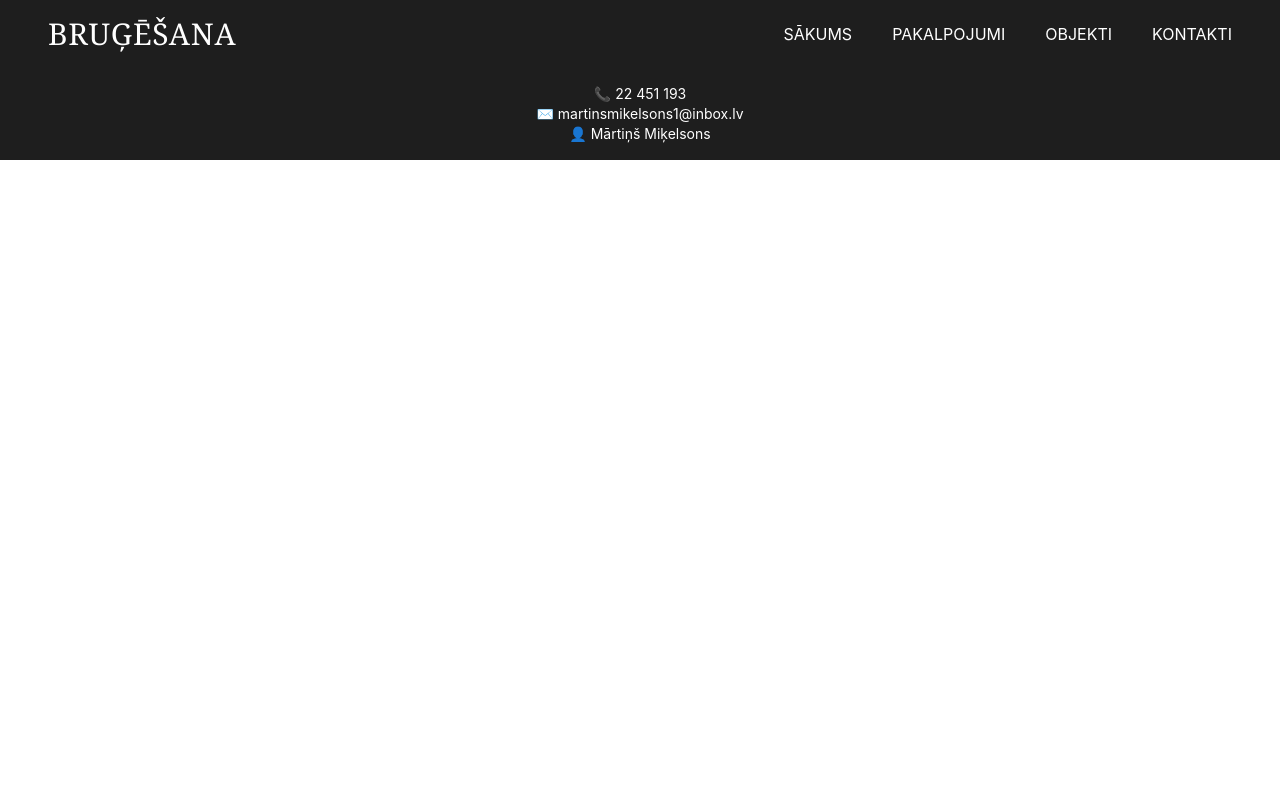
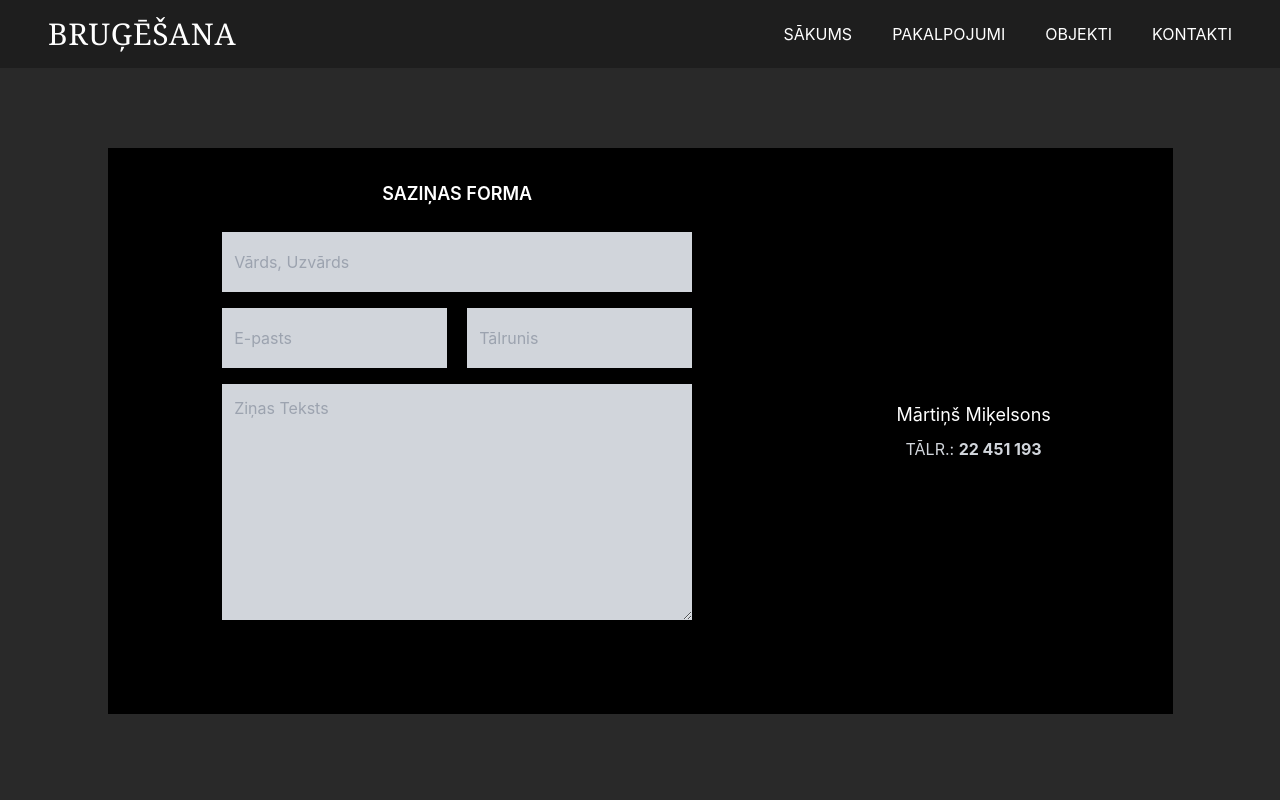
Before and after one commit to HighRollerLV/brugis, a React (Create React App) app: page /kontakti in a window 1280 px wide. Shown: the top 800 px of the page. Built offline with nearby package versions, Linux system fonts and the light colour scheme.

Commit message:
kontakti, pakalpojumi

```diff
--- a/src/App.js
+++ b/src/App.js
@@ -5,7 +5,9 @@ import Header from "./views/components/header";
 import Footer from "./views/components/footer";
 import HomePage from "./views/homepage";
 import Projekti from "./views/projects"; // Make sure this matches your file structure
-import ProjectDetails from "./views/etc/projectsDetails"; // New component for individual project page
+import ProjectDetails from "./views/etc/projectsDetails";
+import Pakalpojumi from "./views/pakalpojumi";
+import Kontakti from "./views/kontakti"; // New component for individual project page
 
 function App() {
     return (
@@ -15,7 +17,9 @@ function App() {
                 <Suspense fallback={<div>Loading...</div>}>
                     <Routes>
                         <Route path="/" element={<HomePage />} />
+                        <Route path="/pakalpojumi" element={<Pakalpojumi />} />
                         <Route path="/projekti" element={<Projekti />} />
+                        <Route path="/kontakti" element={<Kontakti />} />
                         {/* Route for individual project details */}
                         <Route path="/projekti/:id" element={<ProjectDetails />} />
                     </Routes>
--- a/src/views/components/header.js
+++ b/src/views/components/header.js
@@ -7,7 +7,7 @@ const Header = () => {
             <header className="text-white py-4 max-w-screen-xl mx-auto px-4">
                 <div className="container mx-auto flex justify-between items-center px-4 md:px-8">
                     {/* Logo */}
-                    <h1 className="text-2xl md:text-3xl font-serif tracking-wide">BRUĢĒŠANA</h1>
+                    <a href="http://localhost:3000/"><h1 className="text-2xl md:text-3xl font-serif tracking-wide">BRUĢĒŠANA</h1></a>
 
                     {/* Navigation */}
                     <nav>
--- a/src/views/homepage.js
+++ b/src/views/homepage.js
@@ -12,17 +12,19 @@ const HomePage = () => {
                         {/* Left Content */}
                         <div className="md:w-1/2 mb-8 md:mb-0 text-center md:text-left">
                             <h2 className="text-2xl md:text-3xl font-bold mb-8">PAR MUMS</h2>
-                            <p className="text-gray-300 mb-8">
+                            <p className="mb-8">
                                 Mēs esam pieredzējuši bruģēšanas speciālisti, kas ar to nodarbojas jau vairākus gadus, mēs
                                 nodrošinām kvalitatīvu un precīzu darbu.
                                 Strādājam gan ar privātajām, gan uzņēmumiem, piedāvājot dažādus risinājumus, lai jūsu
                                 pagalms,
                                 piebraucamais ceļš vai dārzs izskatītos nevainojami.
                             </p>
+                            <a href="http://localhost:3000/kontakti">
                             <button
-                                className="bg-black text-white px-6 py-2 border border-white hover:bg-white hover:text-black transition">
+                                className="w-[188px] h-[48px] font-bold bg-black text-white px-6 py-2 hover:bg-white hover:text-black transition duration-300">
                                 SAZINĀTIES
                             </button>
+                            </a>
                         </div>
 
                         {/* Right Image Placeholder */}
--- /dev/null
+++ b/src/views/kontakti.js
@@ -0,0 +1,47 @@
+import React from "react";
+
+const ContactPage = () => {
+    return (
+        <div className="flex flex-col min-h-screen bg-[#292929]">
+        <div className="text-white py-4 max-w-screen-xl mx-auto px-4 flex items-center justify-center">
+            <div className="bg-[#000000] p-8 w-[1065px] h-[566px] flex flex-col md:flex-row mt-16">
+                {/* Left Side - Contact Form */}
+                <div className="md:w-2/3 pr-8">
+                    <h1 className="text-lg font-semibold mb-6">SAZIŅAS FORMA</h1>
+                    <form className="space-y-4">
+                        <input
+                            type="text"
+                            placeholder="Vārds, Uzvārds"
+                            className="w-[470px] h-[60px] bg-gray-300 text-black p-3"
+                        />
+                            <input
+                                type="email"
+                                placeholder="E-pasts"
+                                className="w-[225px] h-[60px] bg-gray-300 text-black p-3 mr-2.5"
+                            />
+                            <input
+                                type="tel"
+                                placeholder="Tālrunis"
+                                className="w-[225px] h-[60px] bg-gray-300 text-black p-3 ml-2.5"
+                            />
+                        <textarea
+                            placeholder="Ziņas Teksts"
+                            className="w-[470px] h-[236px] max-h-[260px] bg-gray-300 text-black p-3"
+                        />
+                    </form>
+                </div>
+
+                {/* Right Side - Contact Info */}
+                <div className="md:w-1/3 flex flex-col items-center justify-center text-center">
+                    <p className="text-lg mb-2">Mārtiņš Miķelsons</p>
+                    <p className="text-gray-300">
+                        TĀLR.: <span className="font-bold">22 451 193</span>
+                    </p>
+                </div>
+            </div>
+        </div>
+        </div>
+    );
+};
+
+export default ContactPage;
--- /dev/null
+++ b/src/views/pakalpojumi.js
@@ -0,0 +1,61 @@
+import React from "react";
+import Brugis1 from "../img/brugis1.jpeg";
+import Brugis6 from "../img/brugis6.jpeg";
+import Brugis8 from "../img/brugis8.jpeg";
+import "../App.css";
+import Brugis9 from "../img/brugis9.jpeg";
+
+const ServicesSection = () => {
+    return (
+        <div className="flex flex-col min-h-screen bg-[#292929]">
+        <section className="text-white py-16">
+            <div className="container mx-auto text-center">
+                <h2 className="text-2xl md:text-3xl font-bold mb-16">KO MĒS PIEDĀVĀJAM</h2>
+                <div className="grid grid-cols-1 md:grid-cols-3 gap-8 px-6 md:px-12">
+                    {/* Service 1 */}
+                    <div className="flex flex-col items-center">
+                        <div className="w-full max-w-xs flex items-center justify-center">
+                            <img
+                                src={Brugis8}
+                                className="w-[315px] h-[447px] flex items-center justify-center"
+                            />
+                        </div>
+                        <p className="mt-4 text-center w-[315px]">
+                            Bruģa ieklāšana - profesionāla dažādu veidu bruģa uzstādīšana jebkurā teritorijā.
+                        </p>
+                    </div>
+
+                    {/* Service 2 */}
+                    <div className="flex flex-col items-center">
+                        <div className="w-full max-w-xs flex items-center justify-center">
+                            <img
+                                src={Brugis6}
+                                className="w-[315px] h-[447px] object-cover"
+                            />
+                        </div>
+                        <p className="mt-4 text-center w-[315px]">
+                            Apmales un nožogojumi - precīza un estētiska apmaļu uzstādīšana, kas nodrošina bruģa
+                            ilgmūžību.
+                        </p>
+                    </div>
+
+                    {/* Service 3 */}
+                    <div className="flex flex-col items-center">
+                        <div className="w-full max-w-xs flex items-center justify-center">
+                            <img
+                                src={Brugis1}
+                                className="w-[315px] h-[447px] flex items-center justify-center"
+                            />
+                        </div>
+                        <p className="mt-4 text-center w-[315px]">
+                            Kāpņu un pakāpienu izbūve - izturīgi un vizuāli pievilcīgi risinājumi jūsu dārzam vai pagalma zonai.
+                        </p>
+                    </div>
+                </div>
+            </div>
+        </section>
+        </div>
+    );
+};
+
+export default ServicesSection;
```
